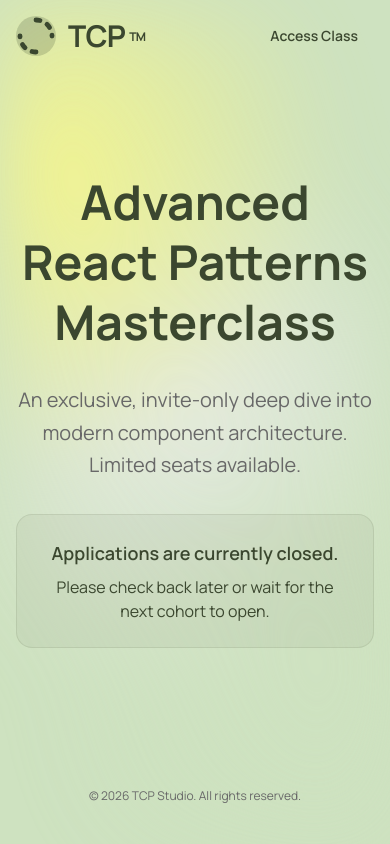
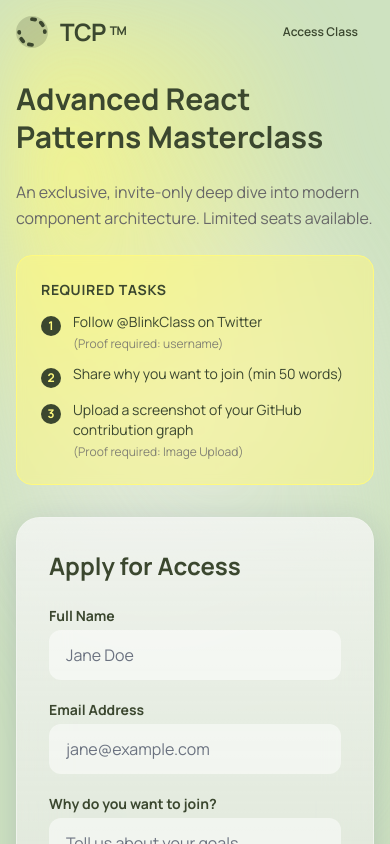
Before and after one commit to omokeify/TCP, a React (Vite) app: page /portal#/apply in a window 390 px wide. Shown: the top 844 px of the page. Built offline with nearby package versions, Linux system fonts and the light colour scheme.

Commit message:
feat: Enable class applications by default
Update the default configuration to set `acceptingApplications` to true, allowing users to apply immediately. Adjust layout and apply page styling for improved responsiveness and clarity when applications are closed.

```diff
--- a/components/Layout.tsx
+++ b/components/Layout.tsx
@@ -60,30 +60,34 @@ export const Layout: React.FC<{ children: React.ReactNode }> = ({ children }) =>
 
   // Public / Login Layout
   return (
-    <div className="min-h-screen flex flex-col items-center p-4 sm:p-8">
+    <div className="min-h-screen flex flex-col items-center p-4 sm:p-8 overflow-x-hidden">
       {/* Brand Header */}
-      <header className="w-full max-w-5xl flex justify-between items-center mb-12">
+      <header className="w-full max-w-5xl flex justify-between items-center mb-8 sm:mb-12">
         <Link to="/" className="flex items-center gap-3 group">
-          <div className="relative w-10 h-10">
+          <div className="relative w-8 h-8 sm:w-10 sm:h-10">
              <div className="absolute inset-0 bg-[#3B472F] rounded-full opacity-20 group-hover:scale-110 transition-transform"></div>
              <svg viewBox="0 0 100 100" className="w-full h-full text-[#3B472F] animate-spin-slow" style={{ animationDuration: '10s' }}>
                 <path d="M50 10 A 40 40 0 0 1 90 50" fill="none" stroke="currentColor" strokeWidth="12" strokeLinecap="round" strokeDasharray="10 20"/>
                 <path d="M50 90 A 40 40 0 0 1 10 50" fill="none" stroke="currentColor" strokeWidth="12" strokeLinecap="round" strokeDasharray="10 20"/>
              </svg>
           </div>
-          <span className="text-3xl font-bold tracking-tight text-[#3B472F]">TCP<sup className="text-xs ml-1">TM</sup></span>
+          <span className="text-2xl sm:text-3xl font-bold tracking-tight text-[#3B472F]">TCP<sup className="text-xs ml-1">TM</sup></span>
         </Link>
 
         <nav className="flex gap-4">
           {!location.pathname.startsWith('/admin') && (
-             <Link to="/access" className={`text-sm font-semibold px-4 py-2 rounded-full transition-colors ${location.pathname === '/access' ? 'bg-[#3B472F] text-white' : 'text-[#3B472F] hover:bg-[#3B472F]/10'}`}>
+             <Link to="/access" className={`text-xs sm:text-sm font-semibold px-4 py-2 rounded-full transition-colors ${location.pathname === '/access' ? 'bg-[#3B472F] text-white' : 'text-[#3B472F] hover:bg-[#3B472F]/10'}`}>
                  Access Class
              </Link>
           )}
         </nav>
       </header>
 
-      <main className="w-full max-w-5xl flex-1 flex flex-col items-center justify-center">
+      {/*
+         Removed justify-center to allow natural top-to-bottom flow on mobile when content is tall,
+         preventing content from being cut off at the top if centered.
+      */}
+      <main className="w-full max-w-5xl flex-1 flex flex-col items-center">
         {children}
       </main>
 
--- a/pages/Apply.tsx
+++ b/pages/Apply.tsx
@@ -79,30 +79,30 @@ export const Apply: React.FC = () => {
   // If applications are closed (or default false), show the "Closed" view
   if (!classInfo.acceptingApplications) {
     return (
-        <div className="flex flex-col items-center justify-center text-center max-w-3xl mx-auto space-y-8 py-10">
-             <h1 className="text-5xl lg:text-7xl font-bold text-[#3B472F] leading-tight">
+        <div className="flex flex-col items-center justify-center text-center max-w-3xl mx-auto space-y-8 py-10 px-4">
+             <h1 className="text-4xl md:text-5xl lg:text-7xl font-bold text-[#3B472F] leading-tight">
                 {classInfo.title}
              </h1>
-             <p className="text-xl text-[#686868] max-w-2xl leading-relaxed whitespace-pre-wrap">
+             <p className="text-lg md:text-xl text-[#686868] max-w-2xl leading-relaxed whitespace-pre-wrap">
                 {classInfo.description}
              </p>
 
-             <div className="mt-8 p-6 bg-[#3B472F]/5 rounded-2xl border border-[#3B472F]/10">
+             <div className="mt-8 p-6 bg-[#3B472F]/5 rounded-2xl border border-[#3B472F]/10 w-full md:w-auto">
                  <p className="text-[#3B472F] font-semibold text-lg">Applications are currently closed.</p>
-                 <p className="text--[#686868] mt-2">Please check back later or wait for the next cohort to open.</p>
+                 <p className="text-[#686868] mt-2 text-sm">Please check back later or wait for the next cohort to open.</p>
              </div>
         </div>
     );
   }
 
   return (
-    <div className="grid lg:grid-cols-2 gap-8 w-full">
+    <div className="grid lg:grid-cols-2 gap-8 lg:gap-16 w-full">
       {/* Info Column */}
-      <div className="space-y-6 flex flex-col justify-center">
-        <h1 className="text-4xl lg:text-6xl font-bold text-[#3B472F] leading-tight">
+      <div className="space-y-6 flex flex-col justify-center order-1 lg:order-none">
+        <h1 className="text-3xl md:text-5xl lg:text-6xl font-bold text-[#3B472F] leading-tight">
           {classInfo.title}
         </h1>
-        <p className="text-lg text-[#686868] max-w-md leading-relaxed whitespace-pre-wrap">
+        <p className="text-base md:text-lg text-[#686868] max-w-md leading-relaxed whitespace-pre-wrap">
           {classInfo.description}
         </p>
 
@@ -127,6 +127,7 @@ export const Apply: React.FC = () => {
       </div>
 
       {/* Form Column */}
+      <div className="order-2 lg:order-none">
         <GlassCard className="w-full">
             <h2 className="text-2xl font-bold text-[#3B472F] mb-6">Apply for Access</h2>
             <form onSubmit={handleSubmit} className="space-y-5">
@@ -228,5 +229,6 @@ export const Apply: React.FC = () => {
             </form>
         </GlassCard>
       </div>
+    </div>
   );
 };
--- a/types.ts
+++ b/types.ts
@@ -59,7 +59,7 @@ export interface ClassConfig {
 export const DEFAULT_CLASS_INFO: ClassConfig = {
   title: "Advanced React Patterns Masterclass",
   description: "An exclusive, invite-only deep dive into modern component architecture. Limited seats available.",
-  acceptingApplications: false,
+  acceptingApplications: true,
   date: "October 15, 2024",
   time: "10:00 AM - 2:00 PM PST",
   location: "https://zoom.us/j/123456789",
```
Lines whose indentation alone changed are shown as unchanged.
